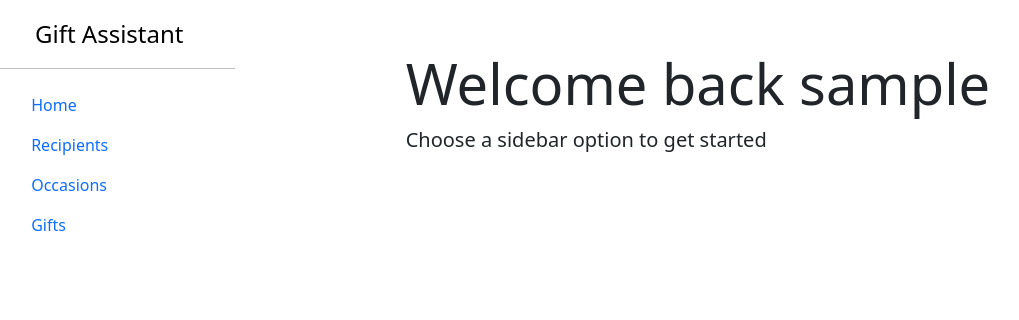
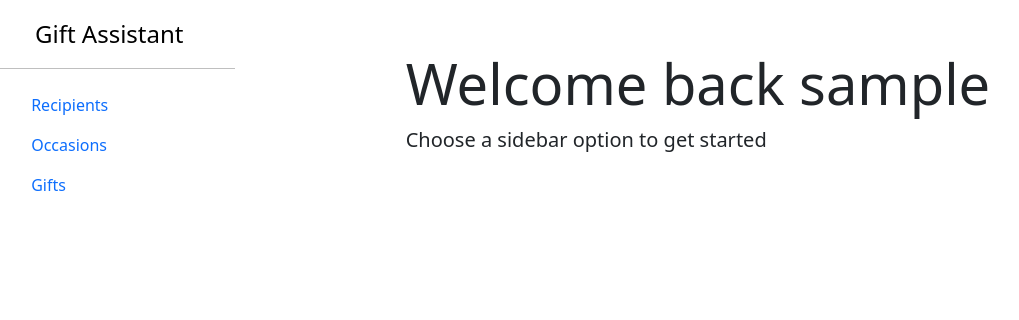
Before and after one commit to Se7enSquared/gift-assistant, a Django app: page / in a window 1280 px wide. Shown: the top 320 px of the page, without its empty margins (29-1048 px from the left). Run offline with Django 4.2, Linux system fonts and the light colour scheme; the visitor is signed in with stand-in values (Sample User, id 1); some libraries are stand-ins or nearby versions.

Commit message:
remove home from sidebar, not necessary

```diff
--- a/gift_app/templates/gift_app/sidebar.html
+++ b/gift_app/templates/gift_app/sidebar.html
@@ -14,14 +14,6 @@
                     <hr>
                     <ul class="nav nav-pills flex-column mb-auto">
                         <li class="nav-item">
-                            <a href="{% url 'home' %}" class="nav-link {% active_link 'home' 'active' %}">
-                                <svg class="bi me-2" width="16" height="16">
-                                    <use xlink:href="home"></use>
-                                </svg>
-                                Home
-                            </a>
-                        </li>
-                        <li class="nav-item">
                             <a href="{% url 'recipients' %}" class="nav-link {% active_link 'recipients' 'active' %}">
                                 <svg class="bi me-2" width="16" height="16">
                                     <use xlink:href="recipients"></use>
@@ -30,7 +22,7 @@
                             </a>
                         </li>
                         <li class="nav-item">
-                            <a href="{% url 'occasions' %}" class="nav-link {% active_link 'occasions' 'activegifts' 'active' %}">
+                            <a href="{% url 'occasions' %}" class="nav-link {% active_link 'occasions' 'active' %}">
                                 <svg class="bi me-2" width="16" height="16">
                                     <use xlink:href="occasions"></use>
                                 </svg>
```
